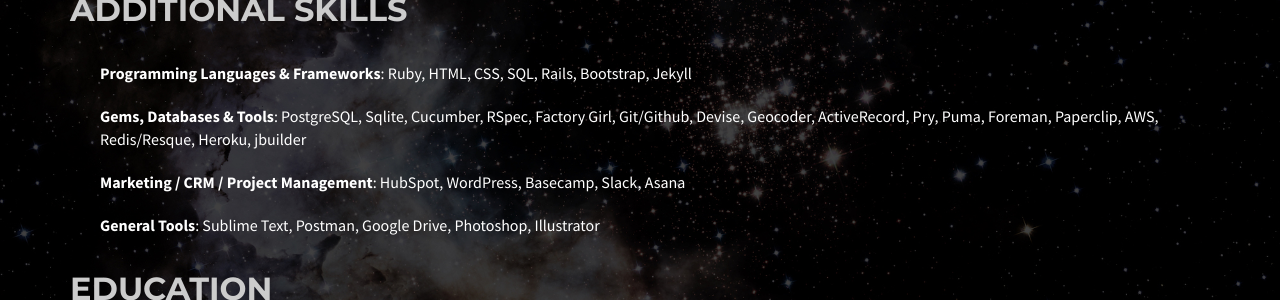
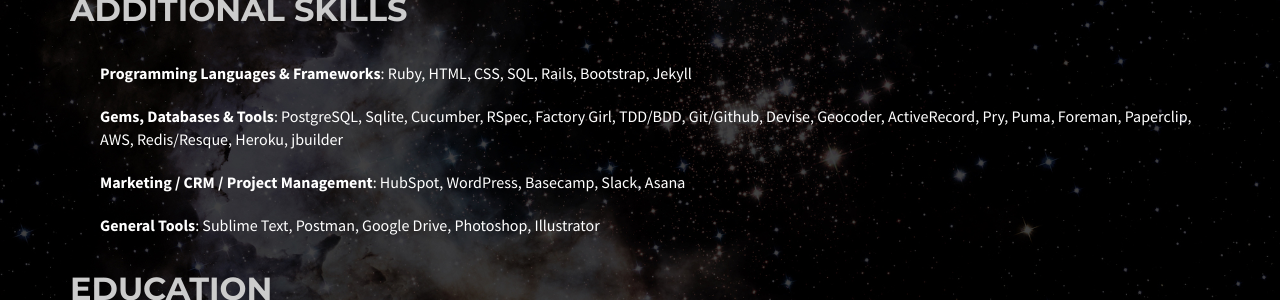
Before and after one commit to BrianDunlap89/briandunlap89.github.io, a Jekyll site: the page built from index.html, in a window 1280 px wide and 900 px high, scrolled down 4831 px. Shown: the part 154-454 px from the top of the window. Built offline with Jekyll 4.4.1, drawn with Linux system fonts in a browser that asks for light colours; some web fonts are replaced.

Commit message:
Additional tweaks to resume

```diff
--- a/_includes/team.html
+++ b/_includes/team.html
@@ -5,7 +5,7 @@
             <h2 class="resume-header">Additional Skills</h2>
                 <ul class="resume-entries">
                   <li><strong>Programming Languages & Frameworks</strong>: Ruby, HTML, CSS, SQL, Rails, Bootstrap, Jekyll</li>
-                  <li><strong>Gems, Databases & Tools</strong>: PostgreSQL, Sqlite, Cucumber, RSpec, Factory Girl, Git/Github, Devise, Geocoder, ActiveRecord, Pry, Puma, Foreman, Paperclip, AWS, Redis/Resque, Heroku, jbuilder</li>
+                  <li><strong>Gems, Databases & Tools</strong>: PostgreSQL, Sqlite, Cucumber, RSpec, Factory Girl, TDD/BDD, Git/Github, Devise, Geocoder, ActiveRecord, Pry, Puma, Foreman, Paperclip, AWS, Redis/Resque, Heroku, jbuilder</li>
                   <li><strong>Marketing / CRM / Project Management</strong>: HubSpot, WordPress, Basecamp, Slack, Asana</li>
                   <li><strong>General Tools</strong>: Sublime Text, Postman, Google Drive, Photoshop, Illustrator</li>
                 </ul>
```
